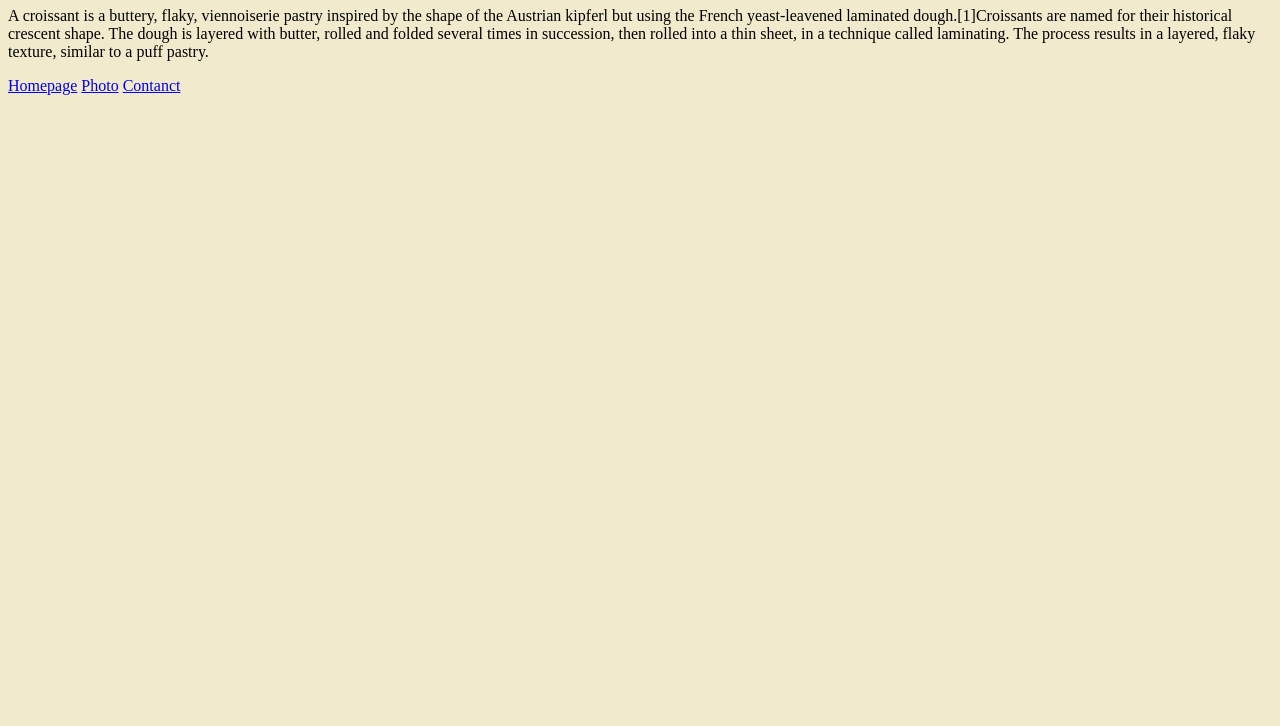
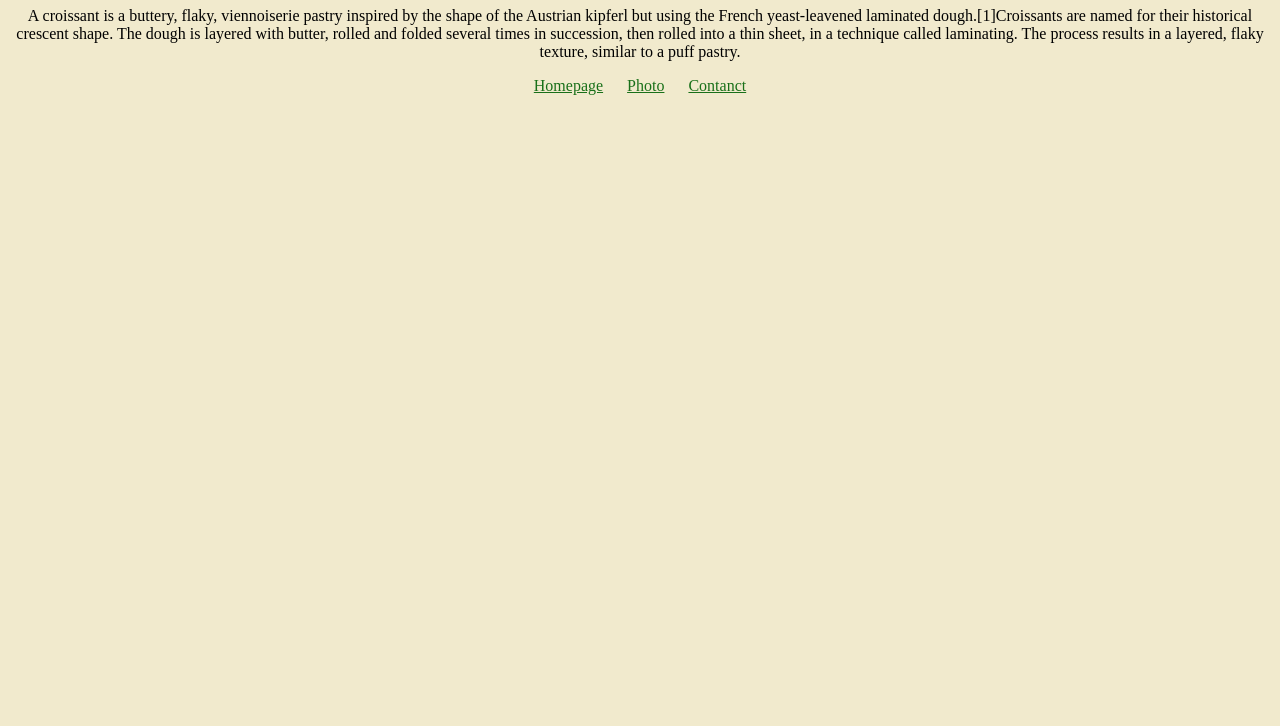
Before and after one commit to Sonja40/Croissant, a plain HTML site: page index.html in a window 1280 px wide. Shown: the part 74-800 px from the top of the page. Drawn offline with Linux system fonts and the light colour scheme.

Commit message:
changed css of the different paragrapgs

```diff
--- a/css/styles.css
+++ b/css/styles.css
@@ -2,12 +2,14 @@ body {
   background: #f1eacd;
 }
 
-body {
-    display: block;
-    margin 8px;
+h1,
+p,
+footer {
+  text-align: center;
+  display: block;
 }
 
-h1 {
-    text-align: center;
-    display: block;
+footer a {
+  margin: 0 10px;
+  color: rgb(25, 112, 25);
 }
```
Also changed, not shown: css/app.js (deleted).
